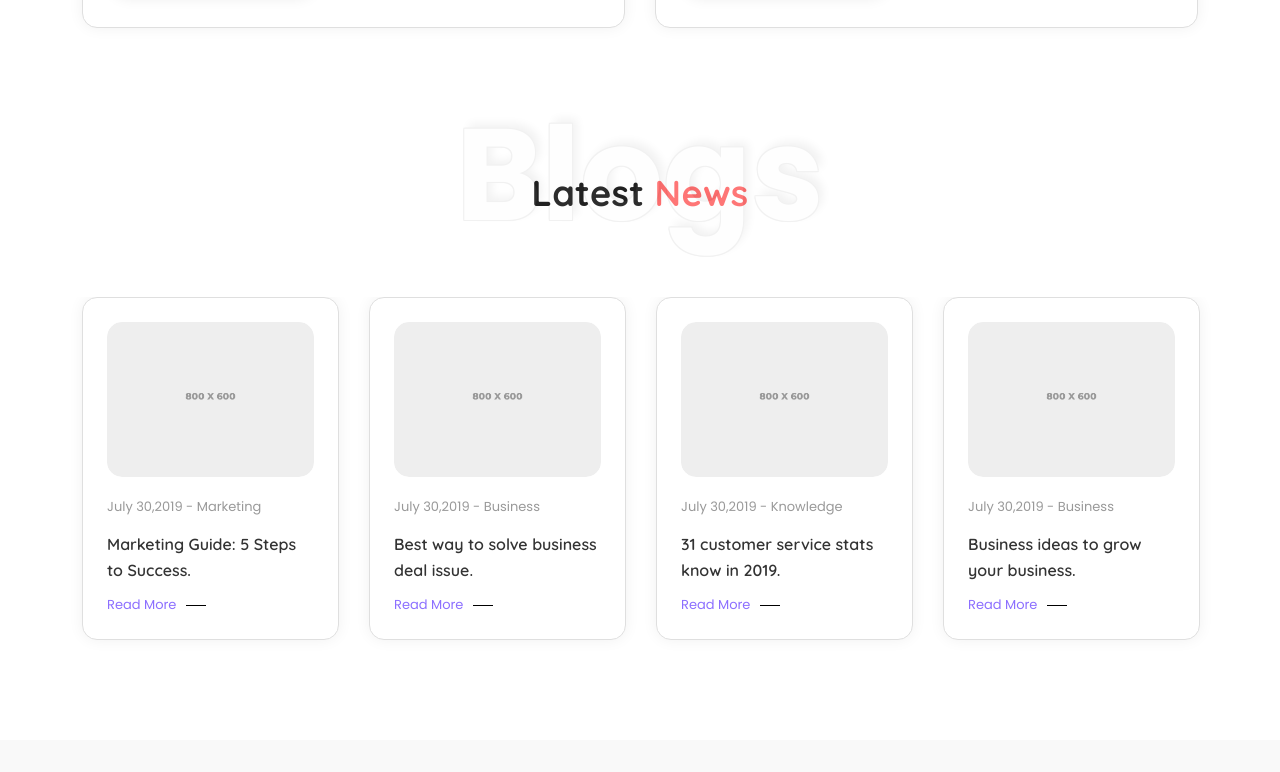
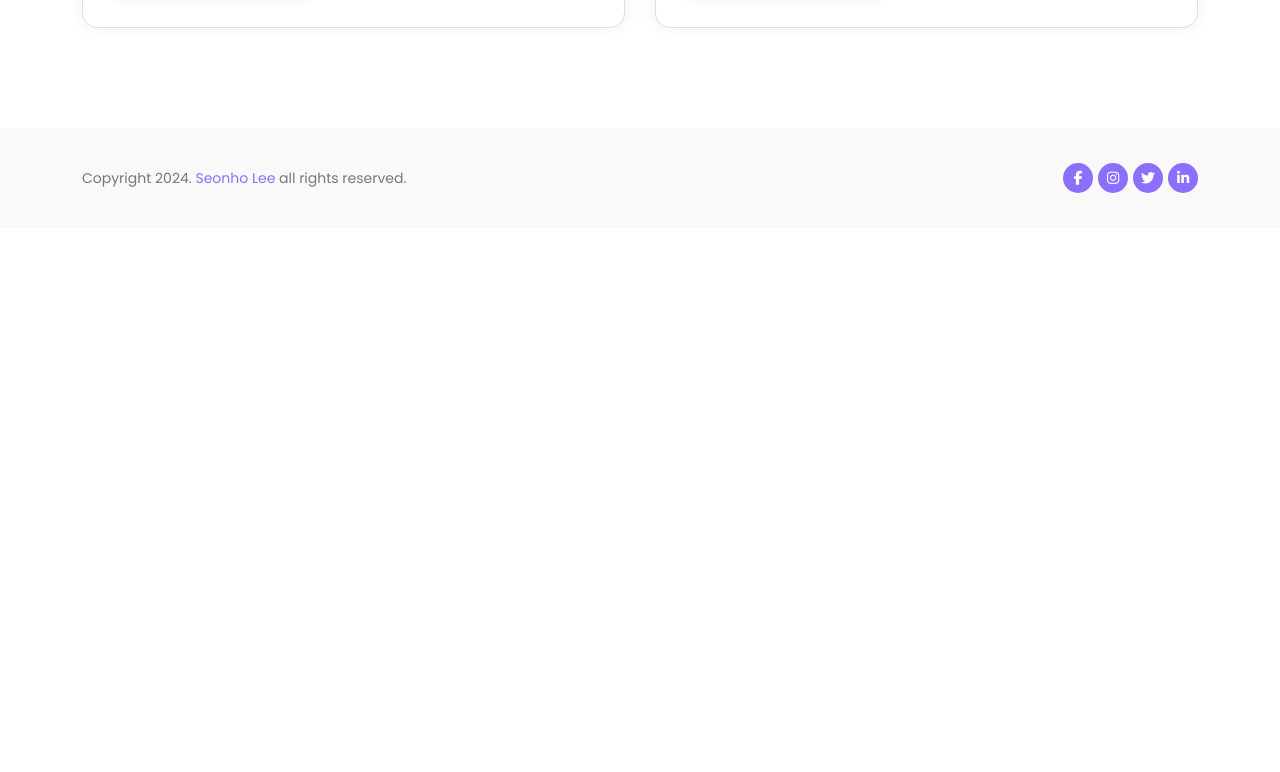
Before and after one commit to esh8851/homepage, a plain HTML site: page Brog - Personal portfolio html template/Brog/brog-html/0_iseonho.html in a window 1280 px wide. Shown: the part 4659-5431 px from the top of the page. After the commit the page ends 4887 px from the top, so only its background shows below. Drawn offline with Linux system fonts and the light colour scheme.

Commit message:
20240722

```diff
--- a/Brog - Personal portfolio html template/Brog/brog-html/0_iseonho.html
+++ b/Brog - Personal portfolio html template/Brog/brog-html/0_iseonho.html
@@ -681,7 +681,7 @@
     <!-- End Counter Section -->
 
     <!-- Start News Section -->
-    <section id="news" class="br-news padding-tb-80">
+    <!-- <section id="news" class="br-news padding-tb-80">
         <div class="container">
             <div class="section-title">
                 <h2>Latest <span>News</span></h2>
@@ -773,7 +773,7 @@
                 </div>
             </div>
         </div>
-    </section>
+    </section> -->
     <!-- End News Section -->
 
     <!-- Start Contact Section -->
```
